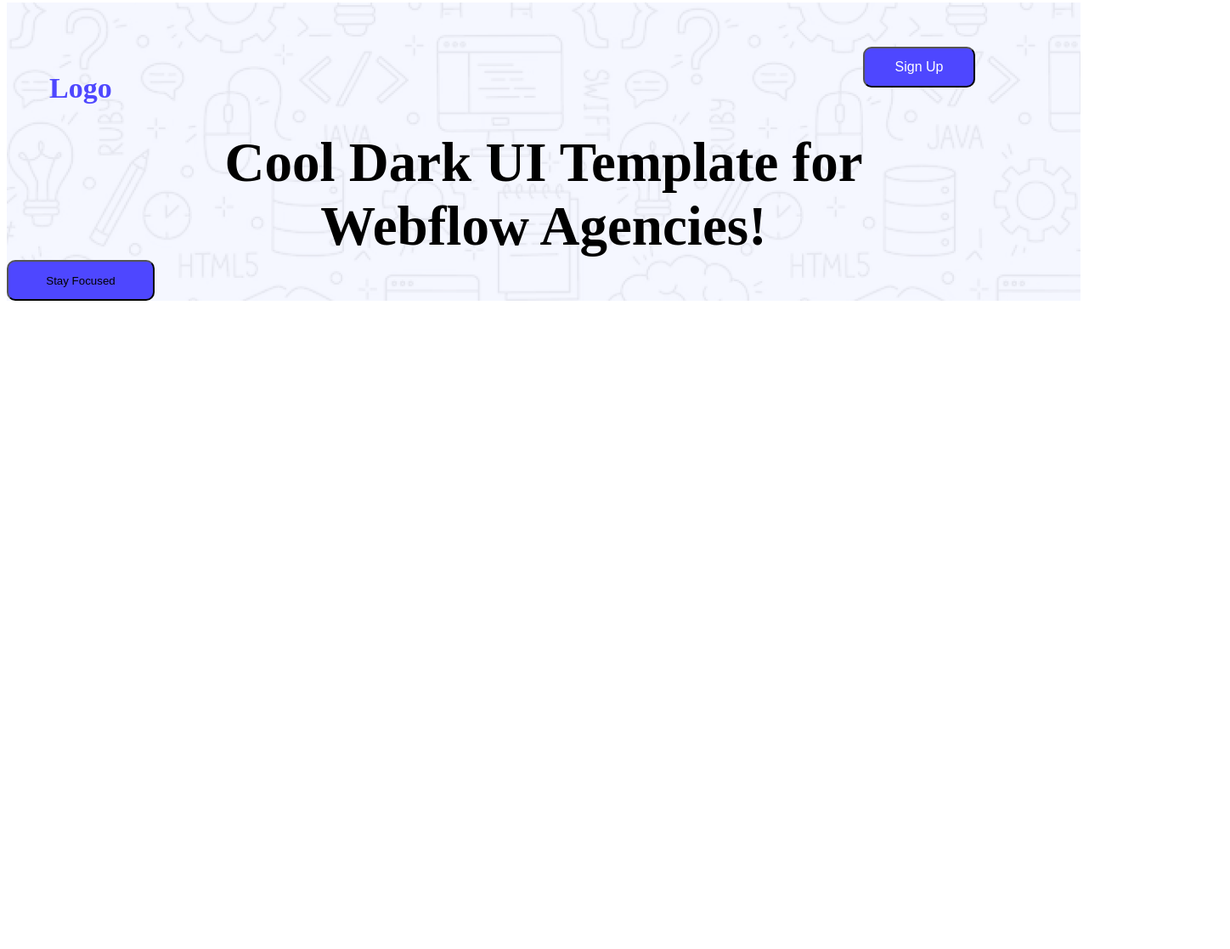
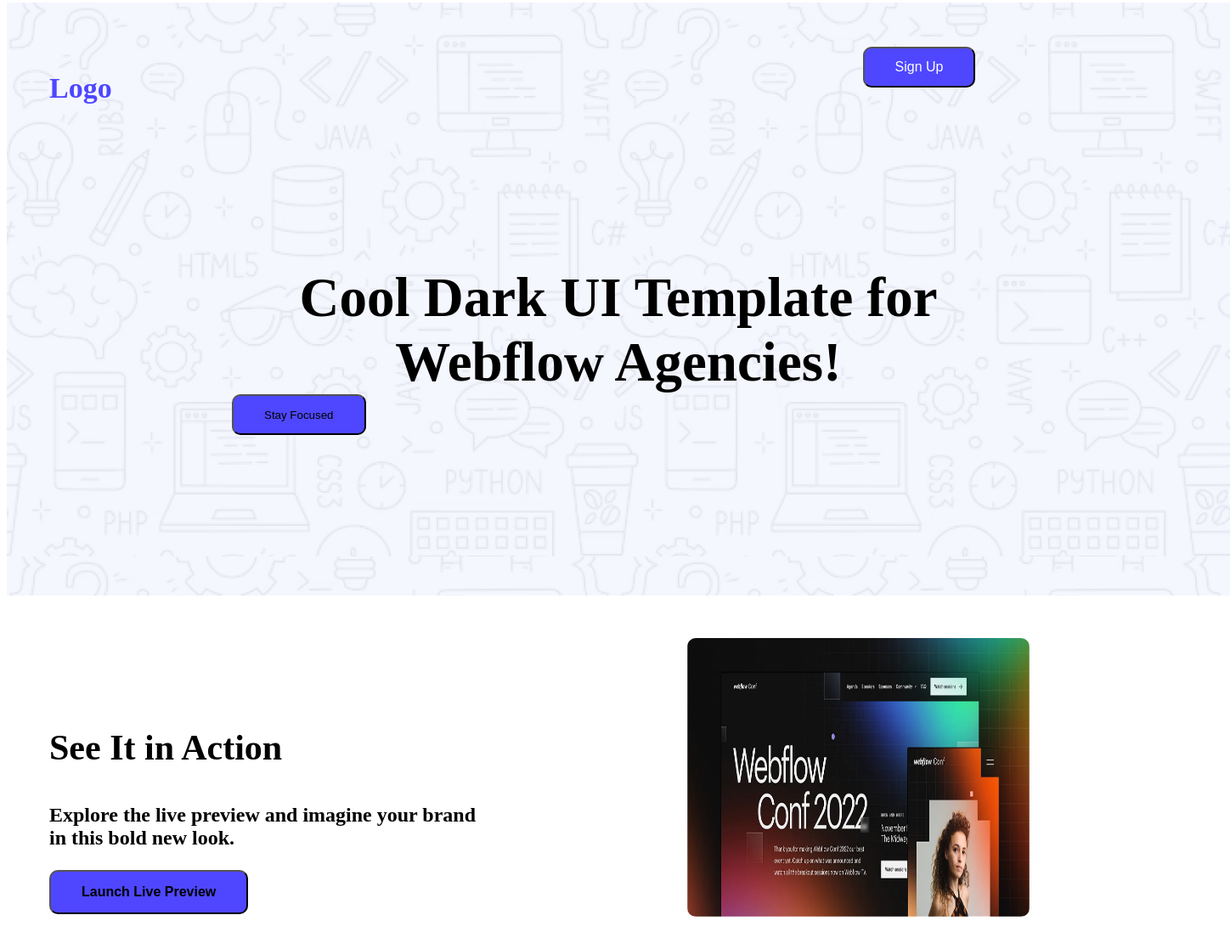
Before and after one commit to nayeem2k6/assignment-1, a plain HTML site: page index.html in a window 1280 px wide. Shown: the part 5-1122 px from the top of the page at 85% size, 1448 px wide, since content can reach past the window. Before the commit the page ends 800 px from the top, so only its background shows below. Drawn offline with Linux system fonts and the light colour scheme.

Commit message:
section-add

```diff
--- a/index.html
+++ b/index.html
@@ -15,17 +15,27 @@
         </nav>
         <div class="div-header">
             <h2 class="header-title">Cool Dark UI Template for Webflow Agencies!</h2>
+            <button class="header-btn">Stay Focused</button>
         </div>
-            <button class="header-btn">Stay Focused</button>
+
+
 </header>
 <main>
+    <section>
+        <div class="section-div">
+            <div class="secttion-7">
+                <h3 class="section-1"> See It in Action<h3>
+                <p class="section-description">Explore the live preview and imagine your brand in this bold new look.</p>
+                <button class="section-button">Launch Live Preview</button>
+            </div>
+            <img class="img-link"src="style/Assets/wc-big.png" alt="">
+        </div>
+
+    </section>
 
 </main>
 
-    <footer>
-
-
-    </footer>
+    <footer></footer>
 
 </body>
 </html>
--- a/style/index.css
+++ b/style/index.css
@@ -36,6 +36,7 @@ nav{
     font-weight:700px;
     width:905px;
     height:152px;
+    line-height: 76px;
     align-items: center;
     gap:37px;
     padding: 0px;
@@ -45,7 +46,7 @@ nav{
 
 }
 .header-btn{
-    width:174px ;
+    width: auto 174px ;
     height:48px ;
     justify-content: center;
     align-items: center;
@@ -53,46 +54,57 @@ nav{
     padding: 12px 36px 12px 36px;
     border-radius: 10px;
     background-color: #4E47FF;
+    margin: 0px auto;
+
 }
 header{
     background-image: url(../style/Assets/Hero-bg.png);
-
+    width: 1440px;
+    height: 698px;
 
 }
-.div-btn{
+.div-header{
+    margin: 158px 265px 287px 265px
+}
+.section-1{
+    font-family: 700px;
+    font-size: 42px;
+text-align: left;
+}
+.section-description{
+font-size: 24px;
+font-weight:400px ;
+text-align: left;
+}
+.section-button{
+    gap: 10px;
+    justify-content: center;
     align-items: center;
+    border-radius: 10px;
+    background-color: #4E47FF;
+    font-size: 16px;
+font-weight: 700;
+line-height: 150%;
+letter-spacing: 0%;
+padding: 12px 36px 12px 36px;
 }
-/* section-style */
-.section-title{
-    font-size: 16px;
-    font-weight: 700px;
-width: 517px;
-height: 49;
-gap: 10px;
-padding: 0px;
-
+.secttion-7{
+    width: 517px;
+    height: 203px;
 
 }
-.section-pic{
+.section-div{
     display: flex;
-    margin: 141px;
-}
-.img-cd{
-    width:403px ;
-    height:232px ;
-    border-radius: 48px;
+    margin: 50px;
+    justify-content: space-between;
+    align-items: center;
+    padding: 0px;
 
 }
-.section-description{
-    width: 517px;
-    height: 60px;
-    justify-content: flex-start;
-    align-items: flex-start;
-    gap: 23px;
-    padding: 0px;
-    margin: 23px 0px;
-    font-size: 24px;
-    font-weight: 400px;
-    line-height: 30px;
-    text-align: left;
+.img-link{
+width:403px ;
+height: 328px;
+border-radius: 10px;
+gap: 10px;
+margin: 0px 10px;
 }
```
